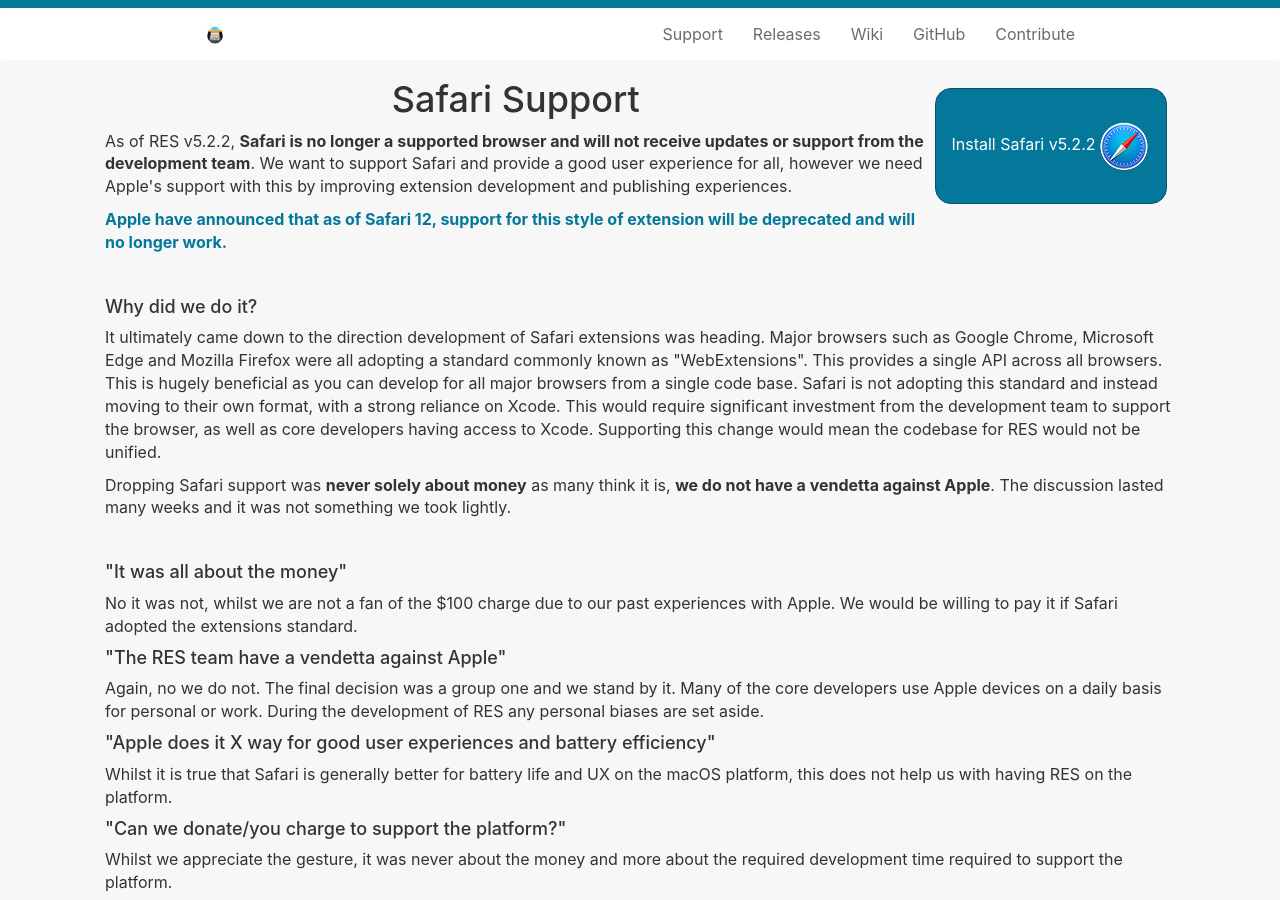
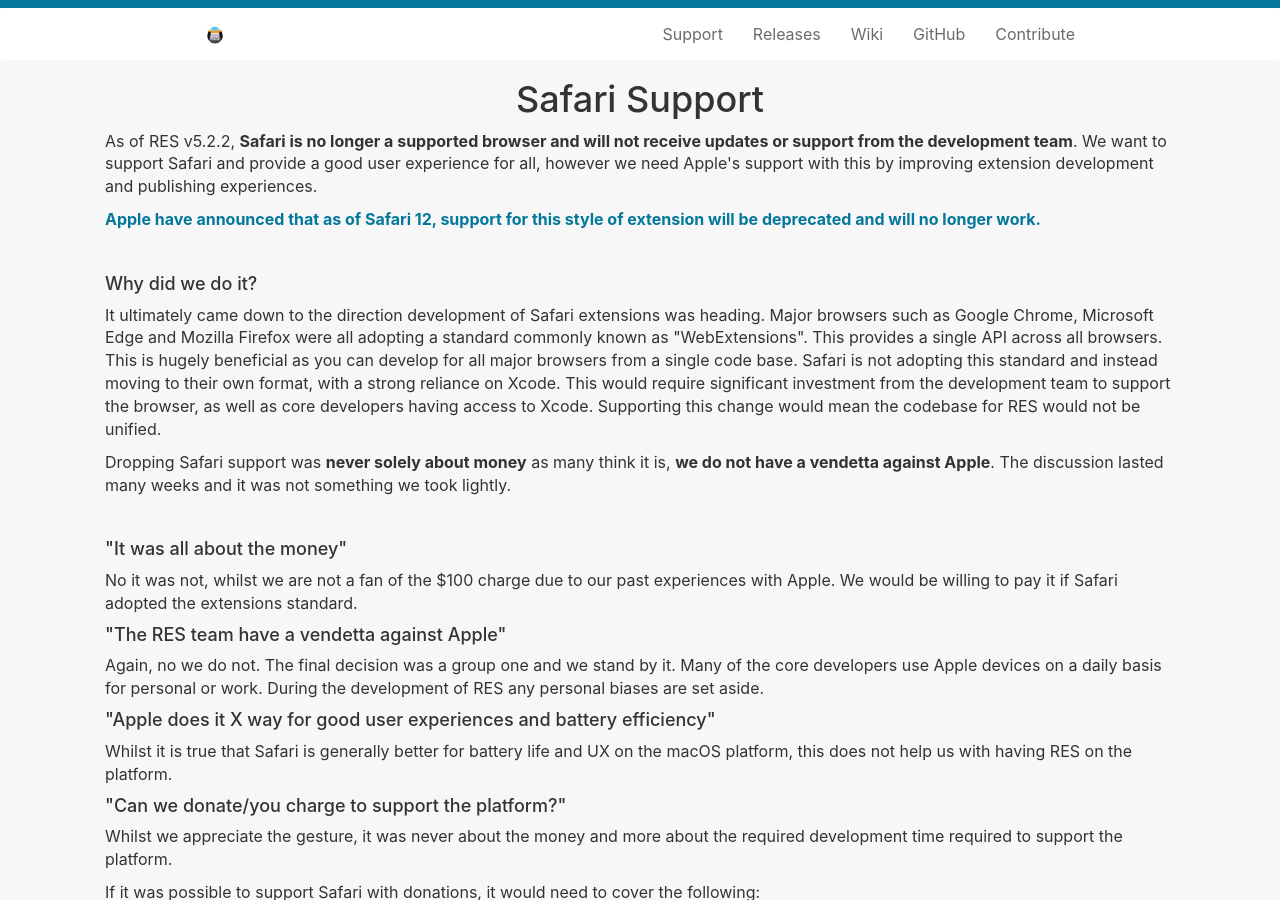
Before and after one commit to Reddit-Enhancement-Suite/Reddit-Enhancement-Suite.github.io, a Jekyll site: the page built from safari.html, in a window 1280 px wide and 900 px high. Built offline with Jekyll 4.4.1, drawn with Linux system fonts in a browser that asks for light colours.

Commit message:
Update safari.html

```diff
--- a/safari.html
+++ b/safari.html
@@ -2,8 +2,6 @@
 layout: page
 title: Safari Support
 ---
-
-<a href="/static/downloads/RES.safariextz" class="button" style="float: right">Install Safari v5.2.2 <img title="Install in Safari" src="/static/img/safari.png"></a>
 
 <h1>Safari Support</h1>
 
```
